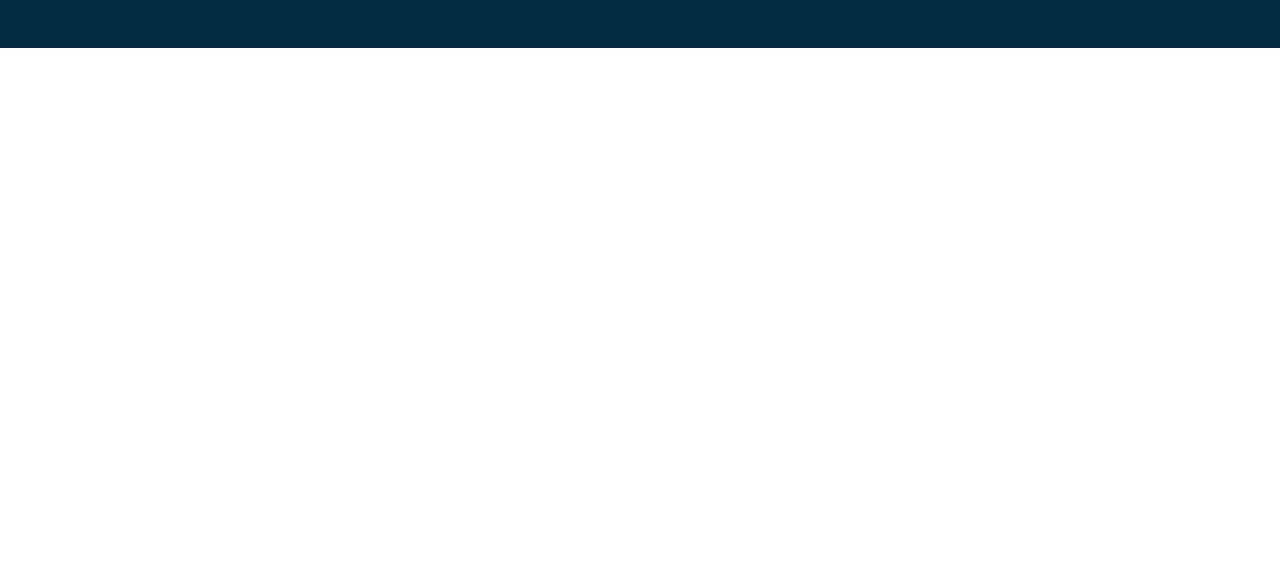
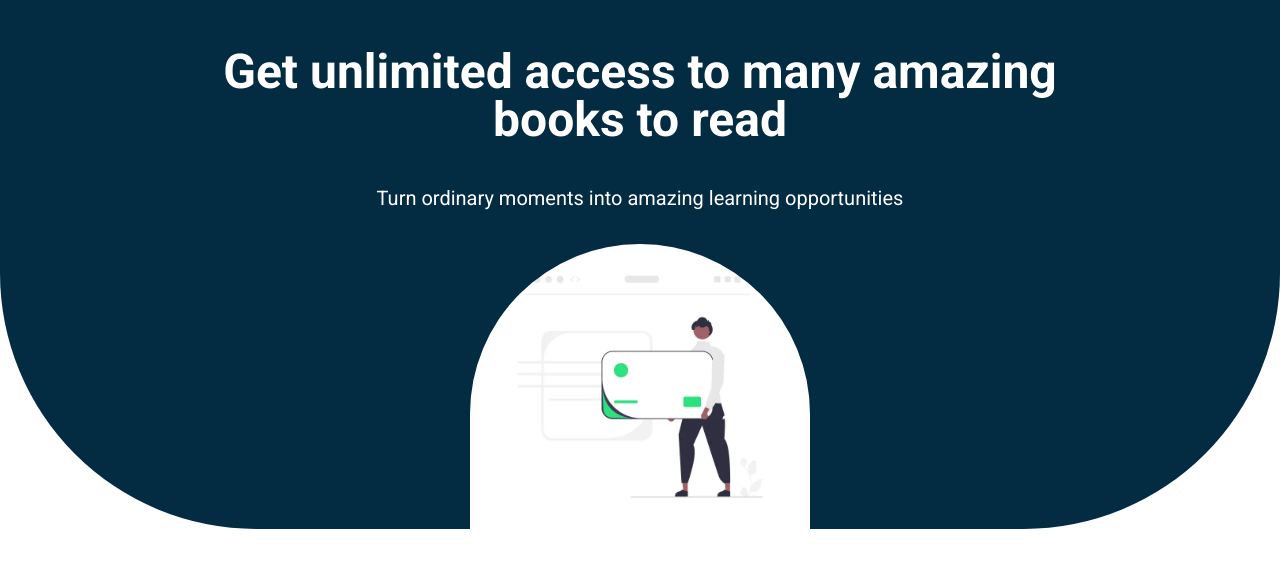
Before and after one commit to Noah-code1210/Summarist-Project, a Next.js app: page /choose-plan in a window 1280 px wide. Shown: the top 568 px of the page. Built offline with nearby package versions, Linux system fonts and the light colour scheme.

Commit message:
Pricing Top finished

```diff
--- a/src/app/choose-plan/page.jsx
+++ b/src/app/choose-plan/page.jsx
@@ -1,11 +1,27 @@
 import React from 'react'
+import PricingImage from "../../../assets/pricing-top.webp"
+import Image from 'next/image'
 
 function choosePlan() {
   return (
     <>
     <div className='w-full'>
-        <div className='relative text-center w-full pt-12 mb-6 before:content-[""] before:absolute before:top-0 before:left-0 before:z-[-1] before:w-full before:h-full before:bg-[#032b41] rounded-b-[16rem]'>
-
+        <div className='relative text-center w-full pt-12 mb-6 before:content-[""] before:absolute before:top-0 before:left-0 before:z-[-1] before:w-full before:h-full before:bg-[#032b41] before:rounded-b-[16rem]'>
+          <div className='max-w-[1000px] mx-auto text-white px-6'>
+            <div className='text-5xl font-bold mb-10'>
+              Get unlimited access to many amazing books to read
+            </div>
+            <div className='text-xl mb-8'>
+              Turn ordinary moments into amazing learning opportunities
+            </div>
+            <figure className='flex justify-center max-w-[340px] mx-auto rounded-t-[180px] overflow-hidden'>
+              <Image
+              src={PricingImage}
+              width={340}
+              height={285}
+              alt='Pricing Image'/>
+            </figure>
+          </div>
         </div>
     </div>
     </>
```
Also changed, not shown: assets/pricing-top.webp (added).
